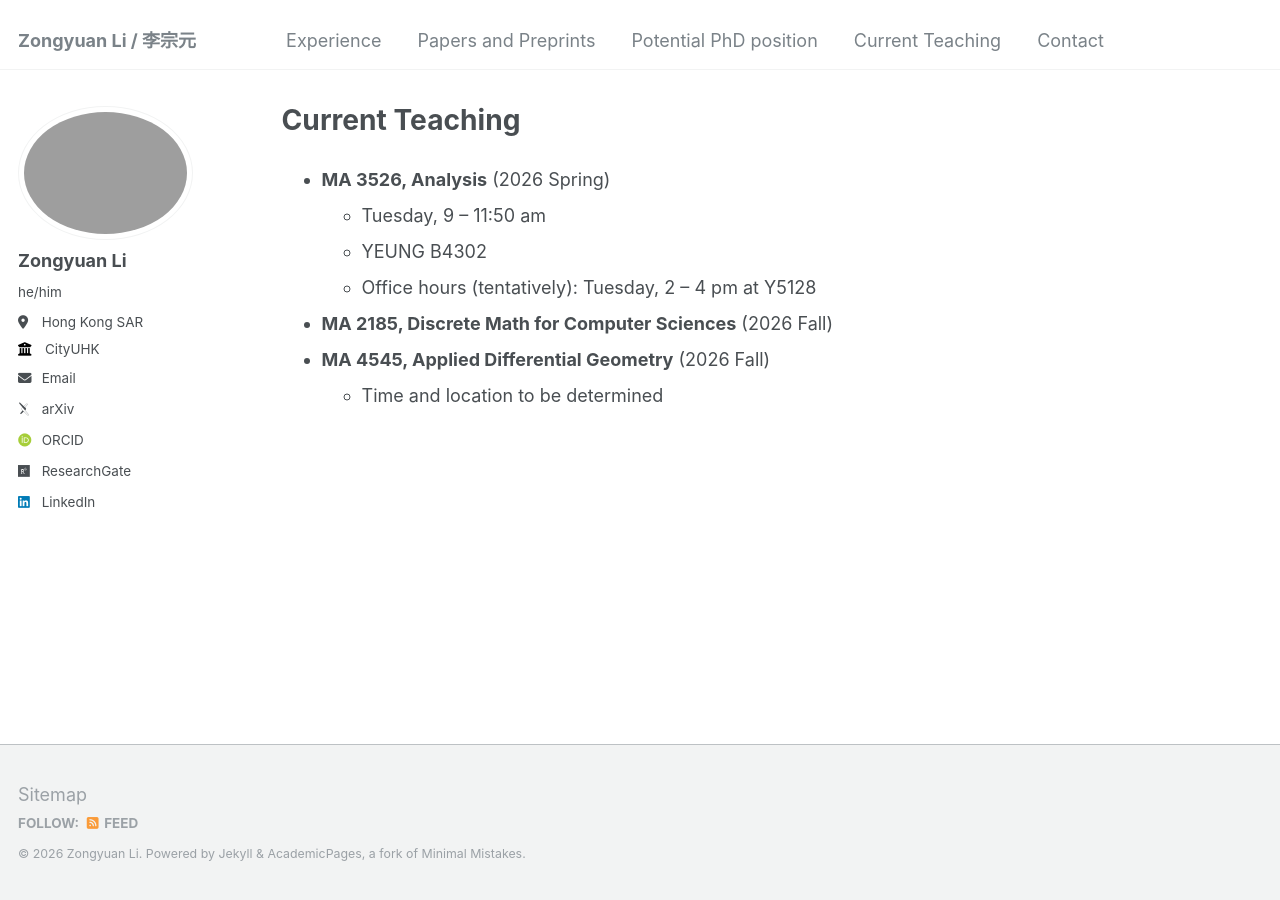
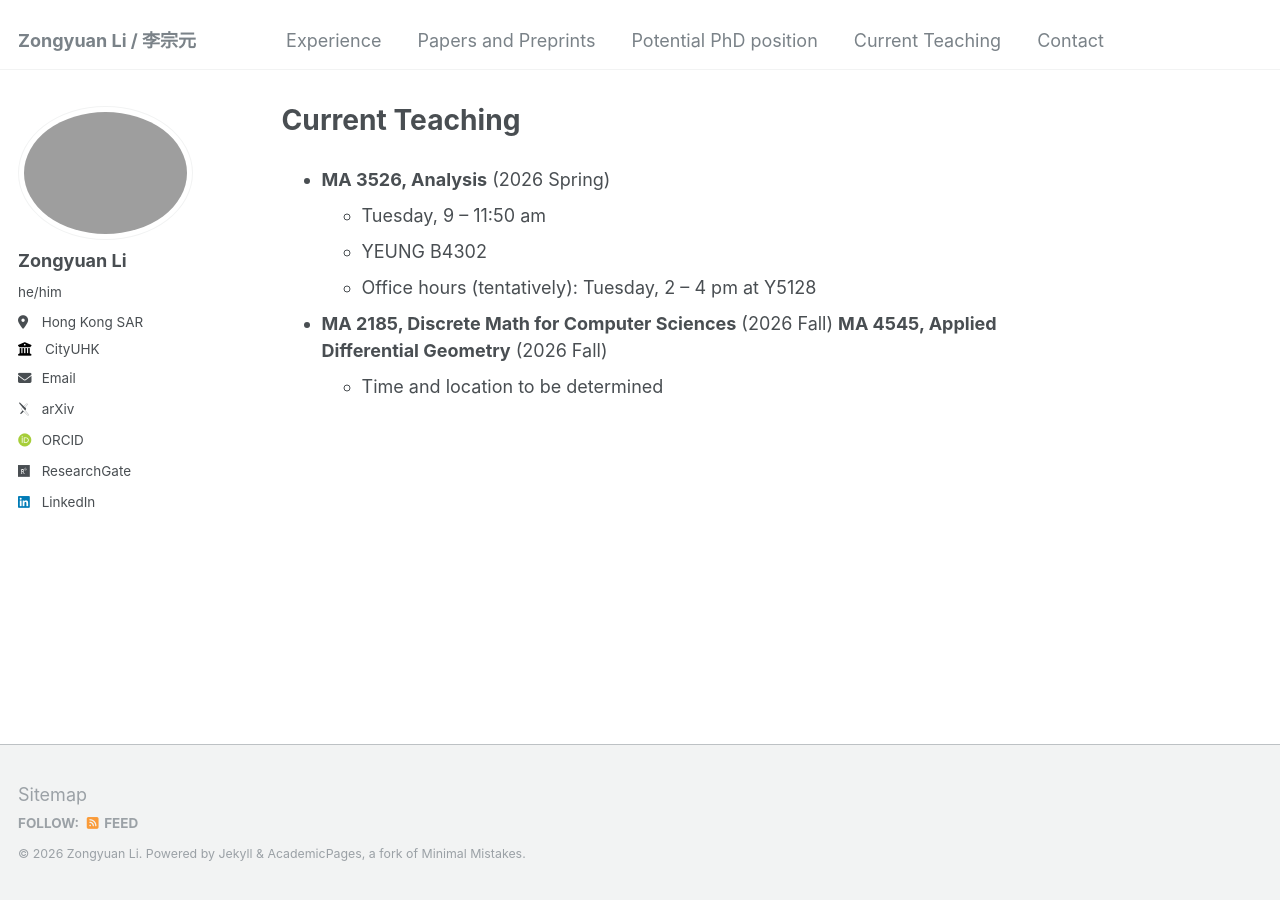
Before and after one commit to zongyuan-li/zongyuan-li.github.io, a Jekyll site: the page built from _pages/CurrentTeaching.md, in a window 1280 px wide. Built offline with Jekyll 4.4.1, drawn with Linux system fonts in a browser that asks for light colours; some web fonts are replaced.

Commit message:
Update CurrentTeaching.md

```diff
--- a/_pages/CurrentTeaching.md
+++ b/_pages/CurrentTeaching.md
@@ -15,5 +15,5 @@ redirect_from:
        * YEUNG B4302
        * Office hours (tentatively): Tuesday, 2 -- 4 pm at Y5128
   * **MA 2185, Discrete Math for Computer Sciences** (2026 Fall)
-  * **MA 4545, Applied Differential Geometry** (2026 Fall)
+    **MA 4545, Applied Differential Geometry** (2026 Fall)
       * Time and location to be determined
```
